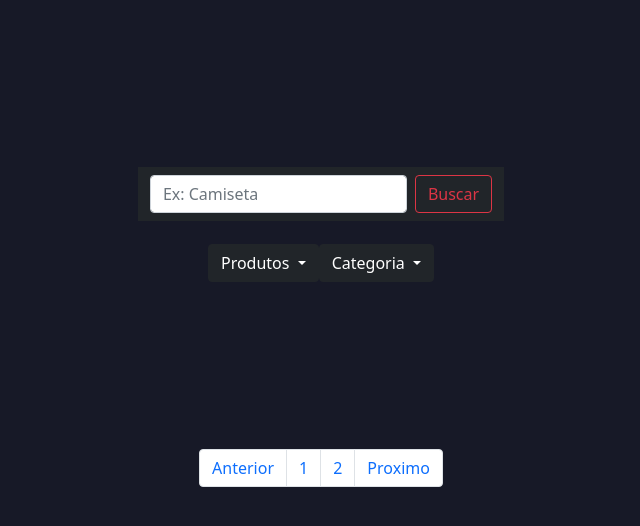
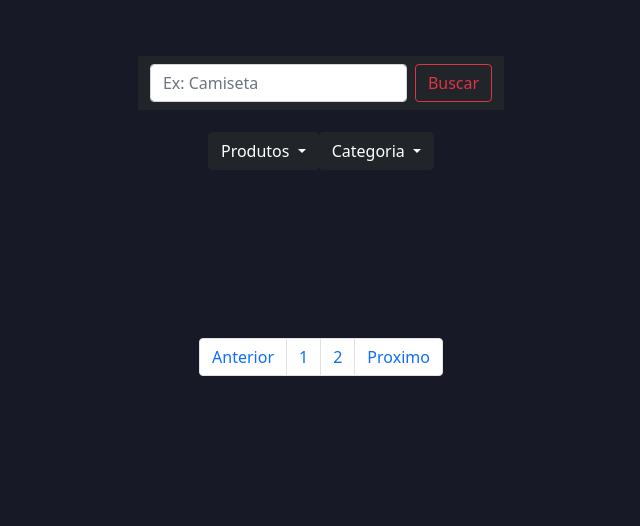
Before and after one commit to razimbrao/Trainee-2022.1, a PHP site: page /site/produtos in a window 1280 px wide. Shown: the top 526 px of the page, without its empty margins (319-959 px from the left). Run offline with PHP 8.4, Linux system fonts and the light colour scheme; data that the repository does not hold is empty.

Commit message:
Arrumando estilização dos cards e margens da página

```diff
--- a/monstershop/app/views/site/produtos.view.php
+++ b/monstershop/app/views/site/produtos.view.php
@@ -7,8 +7,6 @@
     <title>MonsterShop</title>
     <link href="https://cdn.jsdelivr.net/npm/bootstrap@5.1.3/dist/css/bootstrap.min.css" rel="stylesheet" integrity="sha384-1BmE4kWBq78iYhFldvKuhfTAU6auU8tT94WrHftjDbrCEXSU1oBoqyl2QvZ6jIW3" crossorigin="anonymous">
     <link href="../../../public/css/produtos.css" rel ="stylesheet">
-
-
 </head>
 
 <body>
@@ -83,10 +81,10 @@
 
     <!--Inicio cards-->
     <div class="edit-card">
-      <div class="row row-cols-1 row-cols-md-3 g-4">
+      <div class="row row-cols-1 row-cols-md-3 g-4 row-edit">
         <?php foreach ($produtos as $produto) : ?>
-          <div class="col d-flex justify-content-center">
-            <div class="card  card1 cartoes">
+          <div class="col d-flex justify-content-center col-edit ">
+            <div class="card card1 cartoes">
               <img src="../../public/img/moletomMS.jpg" class="card-img-top corpocards" alt="...">
               <div class="card-body ">
                 <h5 class="card-title cartao title-cards"><?=$produto->nome?></h5>
@@ -99,6 +97,7 @@
       </div>
     </div>
     <!--fim cards-->
+
 
     <!--inicio paginação-->
     <div class="edit-paginacao">
--- a/monstershop/public/css/home.css
+++ b/monstershop/public/css/home.css
@@ -48,7 +48,6 @@ body {
 }
 
 
-
 .img-qs {
     margin-top: 10%;
     padding-right: 10%;
--- a/monstershop/public/css/produtos.css
+++ b/monstershop/public/css/produtos.css
@@ -2,8 +2,9 @@ body {
    background-color: #171927;
 }
 
+
 .edit-pesquisa{
-   margin-top: 15%;
+   margin-top: 5%;
    display: flex;
    justify-content: center;
 
@@ -24,12 +25,18 @@ body {
 }
 
 .edit-paginacao {
-   margin-bottom: 10%;
+   margin-bottom: 3%;
    display: flex;
    justify-content: center;
 }
 
+.row-edit {
+   display:flex;
+   justify-content: flex-start;
+   flex-grow: 3;
+}
+
 .cartoes {
-   width: 18rem;
-   min-width: 12rem;
+   max-width: 18rem;
+   min-width: 18rem;
 }
```
